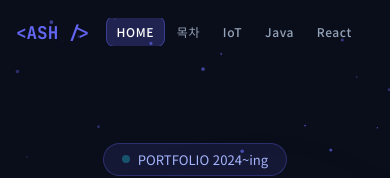
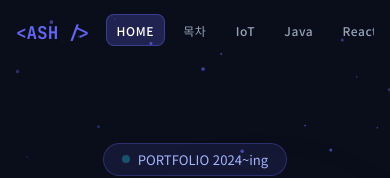
Before and after one commit to sihyeon0902/sihyeon-portfolio, a React (Vite) app: page / in a window 390 px wide. Shown: the top 178 px of the page. Built offline with nearby package versions, Linux system fonts and the light colour scheme.

Commit message:
최종 수정

```diff
--- a/src/components/Navbar.jsx
+++ b/src/components/Navbar.jsx
@@ -26,21 +26,23 @@ export default function Navbar({ active }) {
     transition: 'all .3s',
     display: 'flex', alignItems: 'center', justifyContent: 'space-between',
     height: 64,
-    gap: '1rem'
+    gap: '1rem',
+    overflow: 'hidden'
   }
 
   return (
     <nav style={nav}>
-      <span style={{ fontFamily: "'JetBrains Mono', monospace", color: '#6366f1', fontWeight: 700, fontSize: '1.1rem', flexShrink: 0 }}>
+      <span style={{ fontFamily: "'JetBrains Mono', monospace", color: '#6366f1', fontWeight: 700, fontSize: '1.1rem', flexShrink: 0, whiteSpace: 'nowrap' }}>
         &lt;ASH /&gt;
       </span>
-      <ul className="mobile-nav-list" style={{ listStyle: 'none', display: 'flex', gap: '0.2rem', margin: 0, padding: 0 }}>
+      <ul className="mobile-nav-list" style={{ listStyle: 'none', display: 'flex', gap: '0.2rem', margin: 0, padding: 0, overflowX: 'auto', flexWrap: 'nowrap', width: '100%' }}>
         {links.map(l => (
-          <li key={l.id}>
+          <li key={l.id} style={{ flexShrink: 0 }}>
             <a
               href={`#${l.id}`}
               className="mobile-nav-link"
               style={{
+                display: 'inline-block',
                 padding: '0.4rem 0.85rem',
                 borderRadius: 8,
                 fontSize: '0.82rem',
@@ -48,6 +50,7 @@ export default function Navbar({ active }) {
                 letterSpacing: '0.05em',
                 textDecoration: 'none',
                 transition: 'all .2s',
+                whiteSpace: 'nowrap',
                 color: active === l.id ? '#fff' : '#94a3b8',
                 background: active === l.id ? 'rgba(99,102,241,0.25)' : 'transparent',
                 border: active === l.id ? '1px solid rgba(99,102,241,0.4)' : '1px solid transparent',
--- a/src/index.css
+++ b/src/index.css
@@ -61,21 +61,27 @@ body {
 
   .mobile-nav-list {
     overflow-x: auto !important;
-    width: 100% !important;
+    flex-wrap: nowrap !important;
     justify-content: flex-start !important;
     padding-bottom: 4px !important;
-    gap: 0.1rem !important;
+    gap: 0.5rem !important;
     -webkit-overflow-scrolling: touch;
+    scrollbar-width: none;
   }
 
   .mobile-nav-list::-webkit-scrollbar {
     display: none;
   }
 
+  .mobile-nav-list li {
+    flex-shrink: 0 !important;
+  }
+
   .mobile-nav-link {
     padding: 0.4rem 0.6rem !important;
     font-size: 0.75rem !important;
     white-space: nowrap !important;
+    display: block !important;
   }
 
   .mobile-padding-reduce {
```
